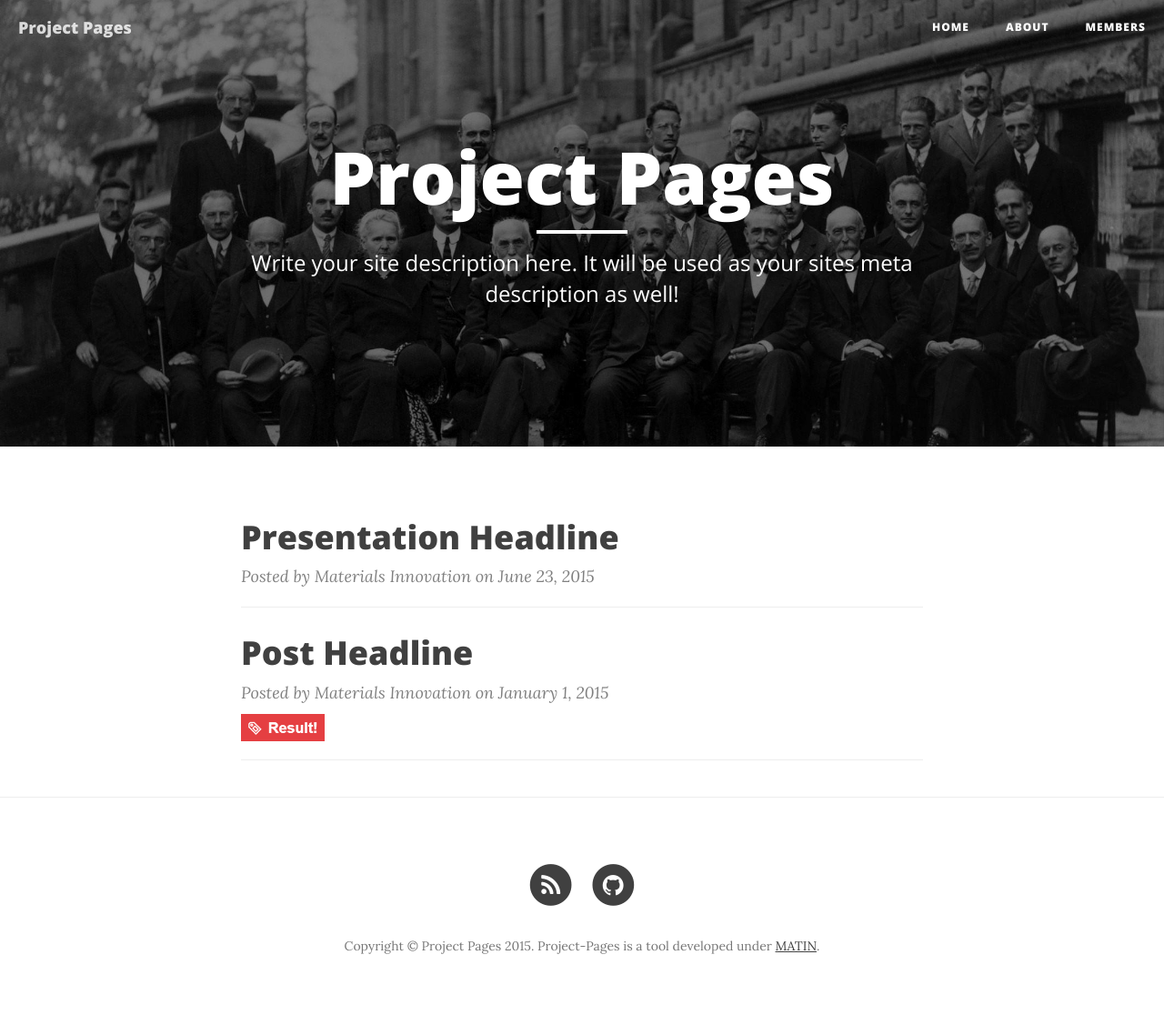
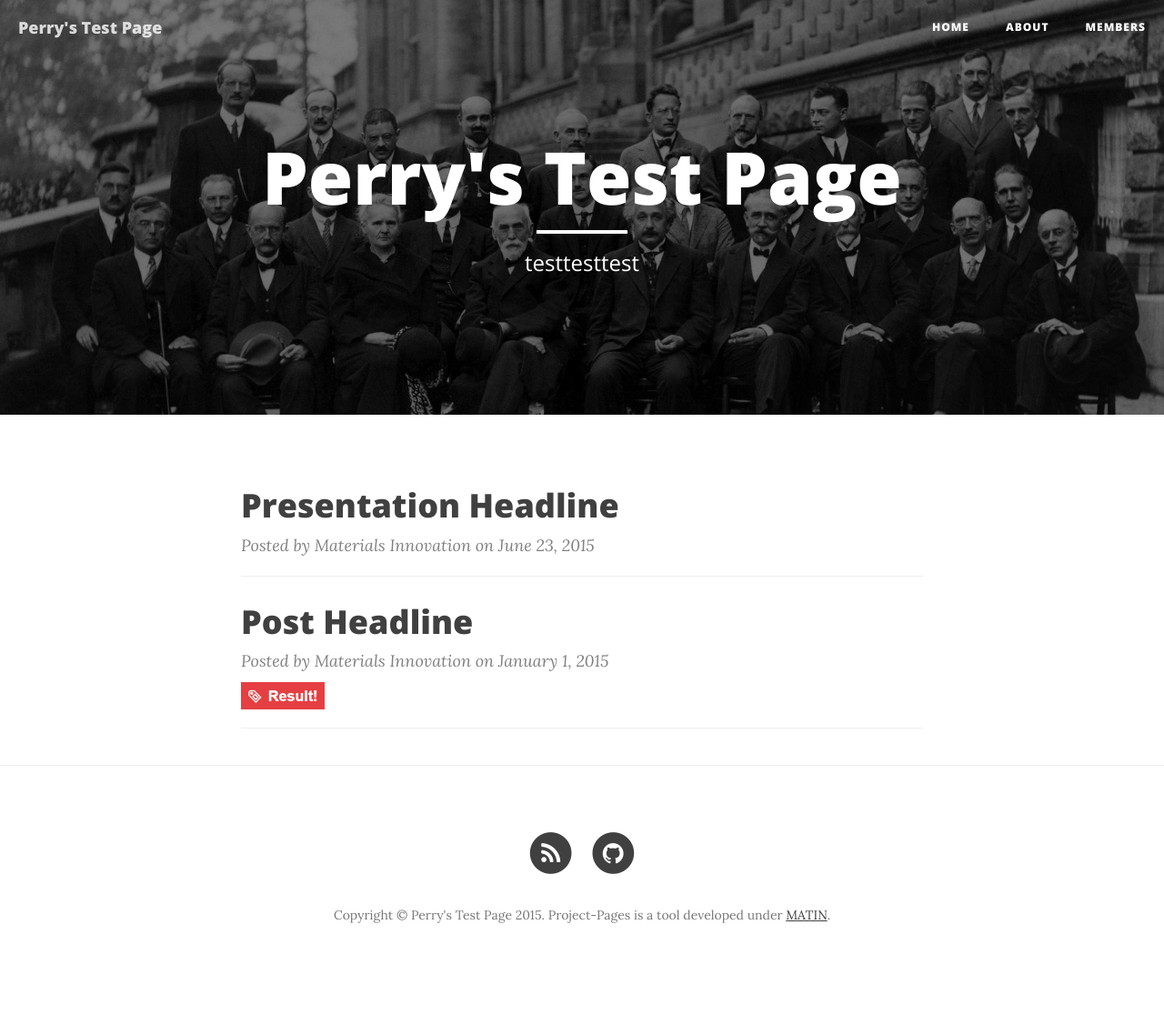
Before and after one commit to perrywmellis/test_projectpage, a Jekyll site: the page built from index.html, in a window 1280 px wide. Shown: the whole page at 91% size. Built offline with Jekyll 4.4.1, drawn with Linux system fonts in a browser that asks for light colours; nearby versions of some CDN libraries; the list of posts is cut into pages by our own code; after the commit the page ends 1082 px from its top, so only the background shows below that.

Commit message:
changing branch to gh-pages and changing config file

```diff
--- a/_config.yml
+++ b/_config.yml
@@ -1,14 +1,14 @@
 # Site settings
 
-title: Project Pages
+title: Perry's Test Page
 header-img: img/home-bg.jpg
-email: your-email@yourdomain.com
-description: "Write your site description here. It will be used as your sites meta description as well!"
+email: perrywmellis@gmail.com
+description: "testtesttest"
 baseurl: "/project-pages"
-url: "http://matin-hub.github.io"
-github_username:  matin-hub
-project_repository: project-pages
-disqus_shortname: project-pages
+url: "http://perrywmellis.github.io"
+github_username:  perrywmellis
+project_repository: test_projectpage
+disqus_shortname: test_projectpage
 
 # Build settings
 # Don't change these variables
```
Also changed, not shown: 1 other file.
